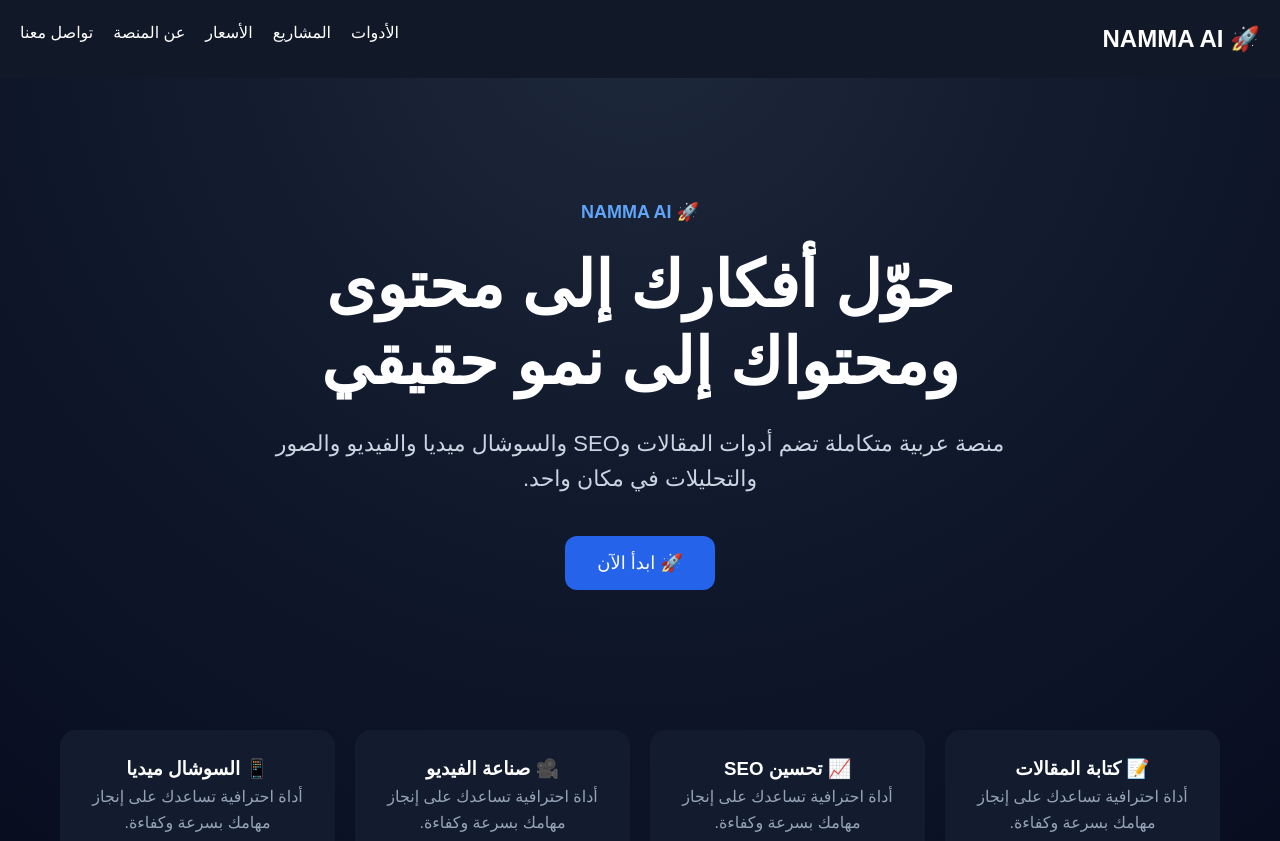
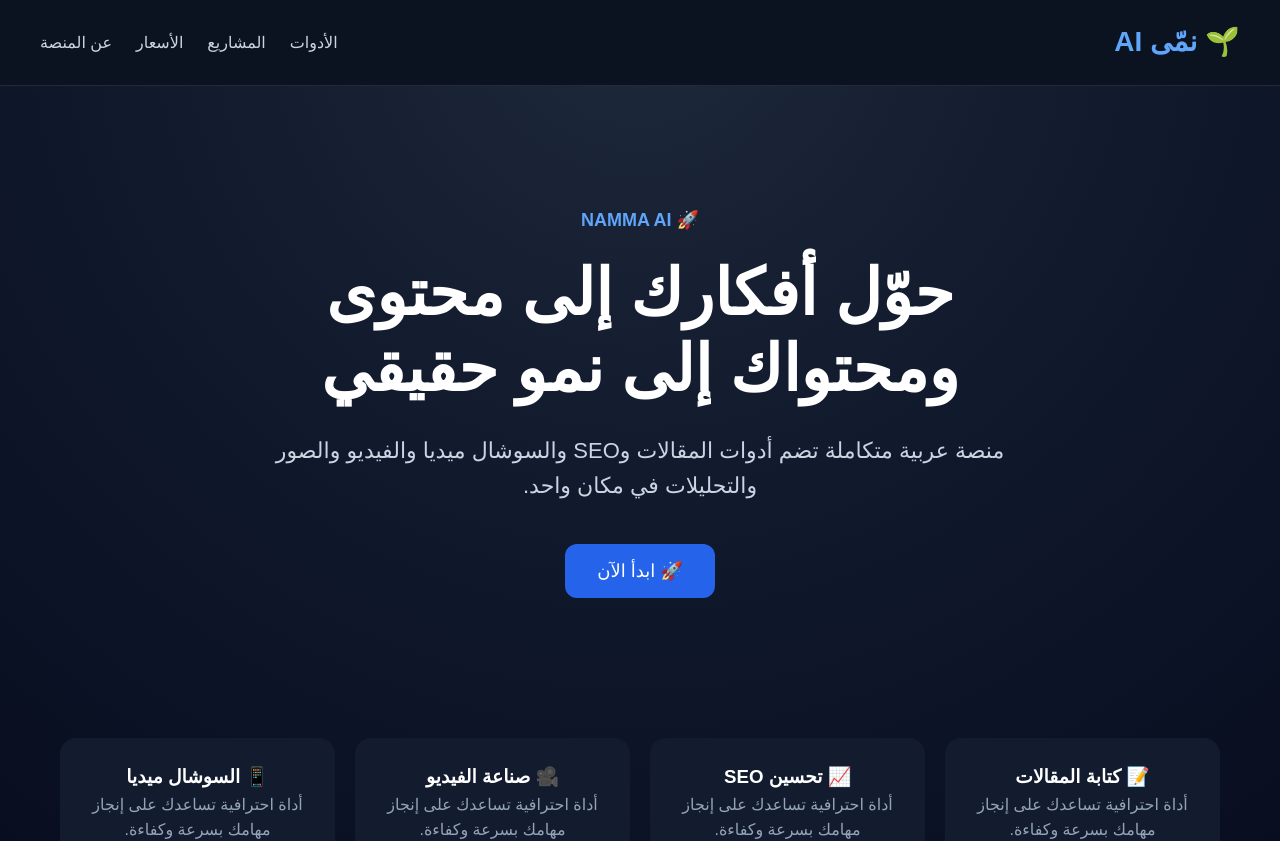
Before and after one commit to namma-ai-sa/namma-ai, a Next.js app: page / in a window 1280 px wide. Shown: the top 841 px of the page. Built offline with nearby package versions, Linux system fonts and the light colour scheme.

Commit message:
update navbar branding

```diff
--- a/components/Navbar.jsx
+++ b/components/Navbar.jsx
@@ -4,18 +4,33 @@ export default function Navbar() {
       style={{
         display: "flex",
         justifyContent: "space-between",
-        padding: "20px",
-        background: "#111827",
+        alignItems: "center",
+        padding: "20px 40px",
+        background: "#0b1220",
+        borderBottom: "1px solid rgba(255,255,255,0.1)",
       }}
     >
-      <h2>🚀 NAMMA AI</h2>
+      <h2
+        style={{
+          margin: 0,
+          color: "#60a5fa",
+          fontSize: "28px",
+        }}
+      >
+        🌱 نمّى AI
+      </h2>
 
-      <div style={{ display: "flex", gap: "20px" }}>
+      <div
+        style={{
+          display: "flex",
+          gap: "24px",
+          color: "#cbd5e1",
+        }}
+      >
         <span>الأدوات</span>
         <span>المشاريع</span>
         <span>الأسعار</span>
         <span>عن المنصة</span>
-        <span>تواصل معنا</span>
       </div>
     </nav>
   );
```
